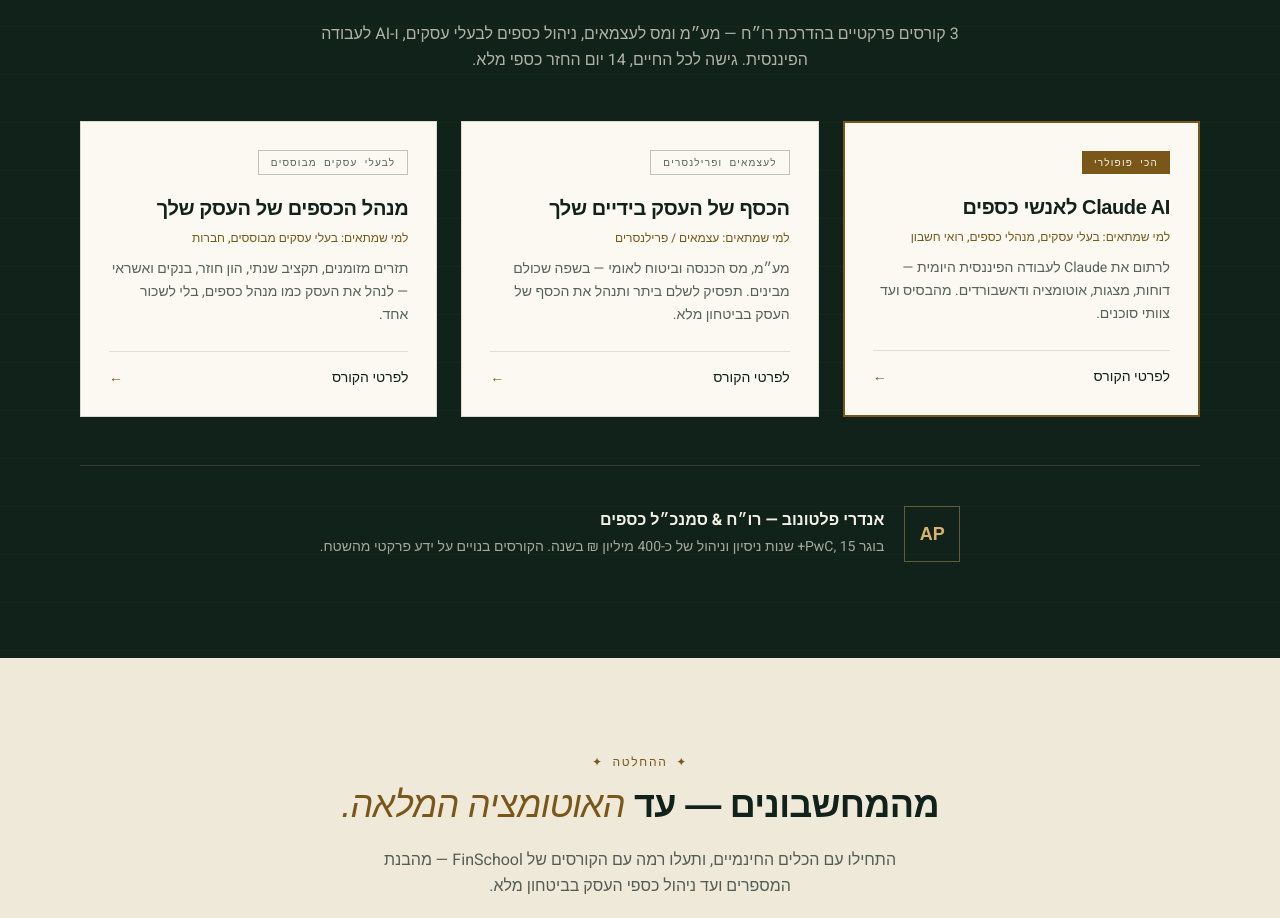
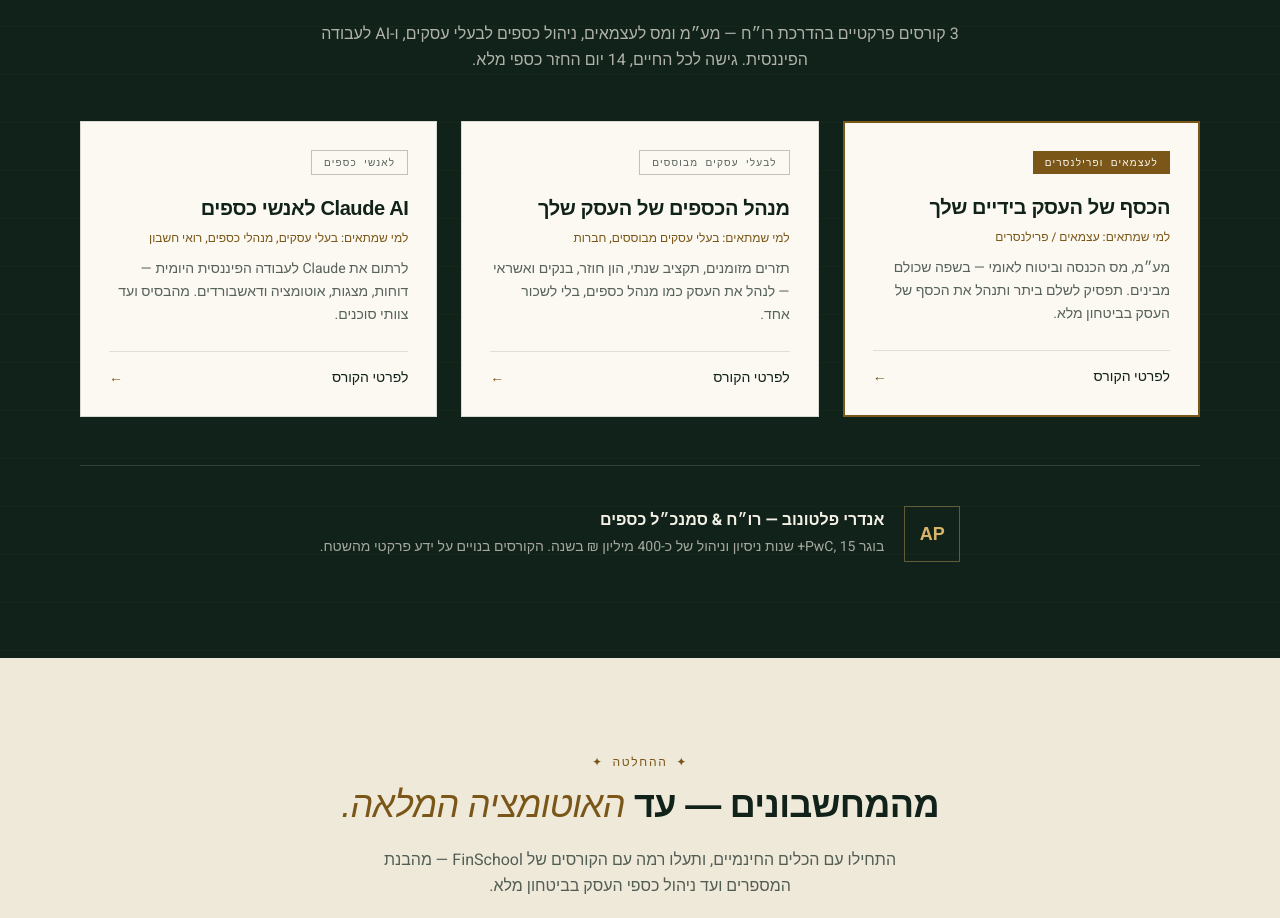
Before and after one commit to andreyp-lab/calculator-website, a Next.js app: page / in a window 1280 px wide. Shown: the part 3846-4764 px from the top of the page. Built offline with nearby package versions, Linux system fonts and the light colour scheme; no server answers; a web font is replaced by a local one.

Commit message:
Send home course cards to matching landing pages

```diff
--- a/app/page.tsx
+++ b/app/page.tsx
@@ -66,18 +66,9 @@
 ] as const;
 
 // ============================================================
-// 3 כרטיסי קורס — כולם מקשרים פנימה ל-/course
+// כרטיסי הקורסים מובילים לדף המכירה של הקורס שנבחר.
 // ============================================================
 const COURSE_CARDS = [
-  {
-    id: 'ai',
-    badge: 'הכי פופולרי',
-    name: 'Claude AI לאנשי כספים',
-    audience: 'בעלי עסקים, מנהלי כספים, רואי חשבון',
-    description:
-      'לרתום את Claude לעבודה הפיננסית היומית — דוחות, מצגות, אוטומציה ודאשבורדים. מהבסיס ועד צוותי סוכנים.',
-    featured: true,
-  },
   {
     id: 'cpa',
     badge: 'לעצמאים ופרילנסרים',
@@ -85,7 +76,8 @@
     audience: 'עצמאים / פרילנסרים',
     description:
       'מע״מ, מס הכנסה וביטוח לאומי — בשפה שכולם מבינים. תפסיק לשלם ביתר ותנהל את הכסף של העסק בביטחון מלא.',
-    featured: false,
+    href: '/course/self-employed',
+    featured: true,
   },
   {
     id: 'cfo',
@@ -94,6 +86,17 @@
     audience: 'בעלי עסקים מבוססים, חברות',
     description:
       'תזרים מזומנים, תקציב שנתי, הון חוזר, בנקים ואשראי — לנהל את העסק כמו מנהל כספים, בלי לשכור אחד.',
+    href: '/course/business',
+    featured: false,
+  },
+  {
+    id: 'ai',
+    badge: 'לאנשי כספים',
+    name: 'Claude AI לאנשי כספים',
+    audience: 'בעלי עסקים, מנהלי כספים, רואי חשבון',
+    description:
+      'לרתום את Claude לעבודה הפיננסית היומית — דוחות, מצגות, אוטומציה ודאשבורדים. מהבסיס ועד צוותי סוכנים.',
+    href: '/course',
     featured: false,
   },
 ] as const;
@@ -259,12 +262,12 @@
             </p>
           </div>
 
-          {/* 3 כרטיסי קורס */}
+          {/* כרטיסים עם קישור ישיר לדפי המכירה הקיימים */}
           <div className="mt-12 grid gap-6 md:grid-cols-3">
             {COURSE_CARDS.map((course) => (
               <Link
                 key={course.id}
-                href="/course"
+                href={course.href}
                 className={`group relative flex flex-col bg-paper p-7 transition hover:bg-paper-hover ${
                   course.featured ? 'border-2 border-gold' : 'border border-ink/15'
                 }`}
```
